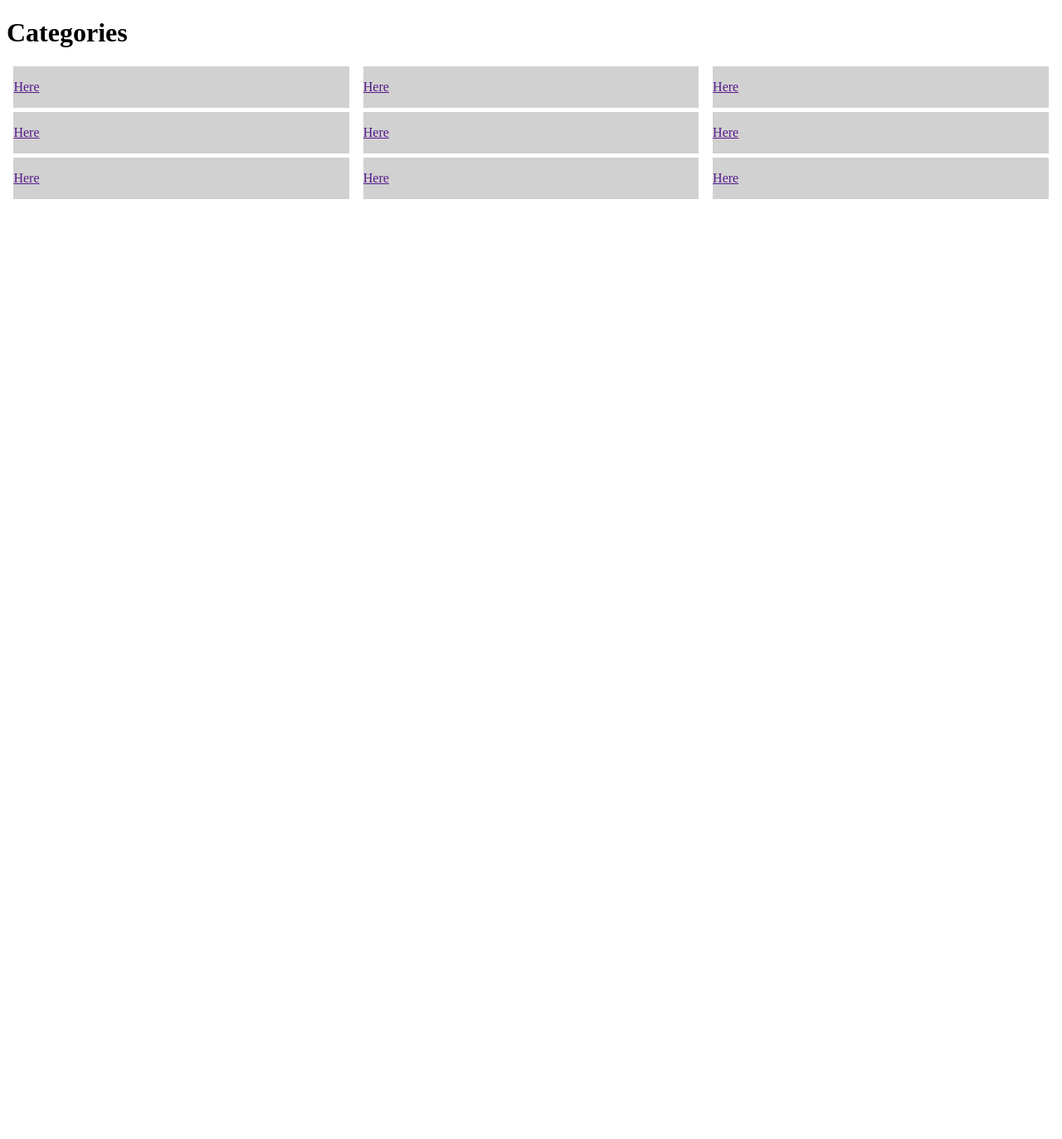
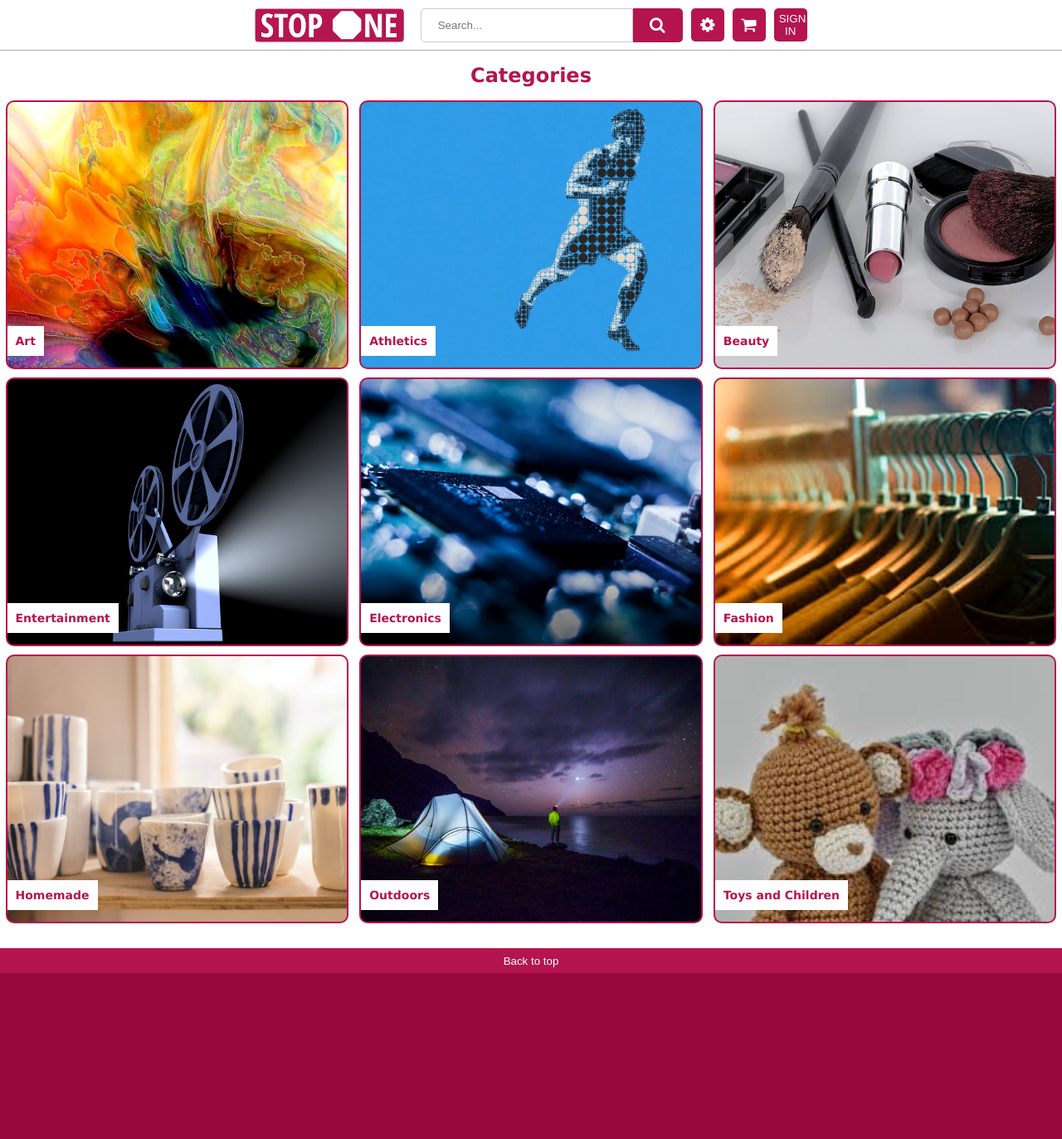
Before and after one commit to manrajg13/Stop-One, a PHP site: page /categories/categories.html in a window 1280 px wide. Shown: the whole page at 83% size. Before the commit the page ends 240 px from the top, so only its background shows below. Run offline with PHP 8.4, Linux system fonts and the light colour scheme.

Commit message:
Update Categories page
Added category images and create the category html and css.

```diff
--- a/categories/categories.css
+++ b/categories/categories.css
@@ -1,3 +1,27 @@
+h1 {
+    text-align: center;
+    color: #b4154f;
+}
+
+p {
+    position: absolute;
+    color: #b4154f;
+    background-color: white;
+    bottom: 0;
+}
+
+.container {
+    position: relative;
+    overflow: hidden;
+    height: 40vh;
+    width: 32%;
+    margin-bottom: 10px;
+    background-size: cover;
+    background-position: center;
+    border: 2px solid #b4154f;
+    border-radius: 10px;
+}
+
 .grid {
     display: flex;                       /* establish flex container */
     flex-wrap: wrap;                     /* enable flex items to wrap */
@@ -6,7 +30,43 @@
 
 .cell {
     flex: 0 0 32%;                       /* don't grow, don't shrink, width */
-    height: 50px;
+    text-align: center;
     margin-bottom: 5px;
     background-color: rgb(209, 209, 209);
 }
+
+#art-container {
+    background-image: url('../assets/background_images/art.jpg');
+}
+
+#athletics-container {
+    background-image: url('../assets/background_images/athletics.jpg');
+}
+
+#beauty-container {
+    background-image: url('../assets/background_images/beauty.jpg');
+}
+
+#entertainment-container {
+    background-image: url('../assets/background_images/entertainment.jpg');
+}
+
+#electronics-container {
+    background-image: url('../assets/background_images/electronics.jpg');
+}
+
+#fashion-container {
+    background-image: url('../assets/background_images/fashion.jpg');
+}
+
+#homemade-container {
+    background-image: url('../assets/background_images/homemade.jpg');
+}
+
+#outdoors-container {
+    background-image: url('../assets/background_images/outdoors.jpg');
+}
+
+#toys-container {
+    background-image: url('../assets/background_images/toys.jpg');
+}
--- a/categories/categories.html
+++ b/categories/categories.html
@@ -7,40 +7,79 @@
 		<meta http-equiv="X-UA-Comptaible" content="ie=edge">
         <title>Categories</title>
         <link rel="stylesheet" href="categories.css">
+        <link rel="stylesheet" href="../style.css">
+        <link rel="stylesheet" href="https://cdnjs.cloudflare.com/ajax/libs/font-awesome/4.7.0/css/font-awesome.min.css">
+		<link rel="shortcut icon" href="icon.gif">
     </head>
     <body>
+        <nav>
+			<a href="index.html"><img class="logo" src="../assets/logo.png"></a>
+			<div class="search-container">
+			    <form>
+			      	<input type="text" class="search" placeholder="Search..." name="search">
+			      	<button type="submit"><i class="fa fa-search" style="scale: 1.5; color: white;"></i></button>
+			    </form>
+		  	</div>
+		  	<a href="#accounts"><button id="account"><i class="fa fa-user" style="scale: 1.5; color: white;"></i></button></a>
+		  	<a href="#settings"><button id="settings"><i class="fa fa-gear" style="scale: 1.5; color: white;"></i></button></a>
+		  	<a href="#cart"><button id="cart" href="#cart"><i class="fa fa-shopping-cart" style="scale: 1.5; color: white;"></i></button></a>
+		  	<a id="sign_in" href="login/login.html"><button>SIGN IN</button></a>
+		</nav>
         <main>
             <h1>Categories</h1>
             <!--3x3 grid to display the categories-->
             <div class="grid">
-                <a class="cell" href="">
-                    <p>Here</p>
-                </a>
-                <a class="cell" href="">
-                    <p>Here</p>
-                </a>
-                <a class="cell" href="">
-                    <p>Here</p>
-                </a>
-                <a class="cell" href="">
-                    <p>Here</p>
-                </a>
-                <a class="cell" href="">
-                    <p>Here</p>
-                </a>
-                <a class="cell" href="">
-                    <p>Here</p>
-                </a>
-                <a class="cell" href="">
-                    <p>Here</p>
-                </a>
-                <a class="cell" href="">
-                    <p>Here</p>
-                </a>
-                <a class="cell" href="">
-                    <p>Here</p>
-                </a>
+                <div class="container" id="art-container">
+                    <a class="cell" href="">
+                        <p class="category-title">Art</p>
+                    </a>
+                </div>
+                <div class="container" id="athletics-container">
+                    <a class="cell" href="">
+                        <p class="category-title">Athletics</p>
+                    </a>
+                </div>
+                <div class="container" id="beauty-container">
+                    <a class="cell" href="">
+                        <p class="category-title">Beauty</p>
+                    </a>
+                </div>
+                <div class="container" id="entertainment-container">
+                    <a class="cell" href="">
+                        <p class="category-title">Entertainment</p>
+                    </a>
+                </div>
+                <div class="container" id="electronics-container">
+                    <a class="cell" href="">
+                        <p class="category-title">Electronics</p>
+                    </a>
+                </div>
+                <div class="container" id="fashion-container">
+                    <a class="cell" href="">
+                        <p class="category-title">Fashion</p>
+                    </a>
+                </div>
+                <div class="container" id="homemade-container">
+                    <a class="cell" href="">
+                        <p class="category-title">Homemade</p>
+                    </a>
+                </div>
+                <div class="container" id="outdoors-container">
+                    <a class="cell" href="">
+                        <p class="category-title">Outdoors</p>
+                    </a>
+                </div>
+                <div class="container" id="toys-container">
+                    <a class="cell" href="">
+                        <p class="category-title">Toys and Children</p>
+                    </a>
+                </div>
             </div>
         </main>
+        <footer>
+            <a href="categories.html"><button class="top">Back to top</button></a>
+            <div class="misc"></div>
+        </footer>
+		<script type="text/javascript" src="../script.js"></script>
     </body>
 </html>
```
Also changed, not shown: assets/background_images/art.jpg (added), assets/background_images/athletics.jpg (added), assets/background_images/beauty.jpg (added), assets/background_images/electronics.jpg (added), assets/background_images/entertainment.jpg (added), assets/background_images/fashion.jpg (added), assets/background_images/homemade.jpg (added), assets/background_images/outdoors.jpg (added), assets/background_images/toys.jpg (added).
